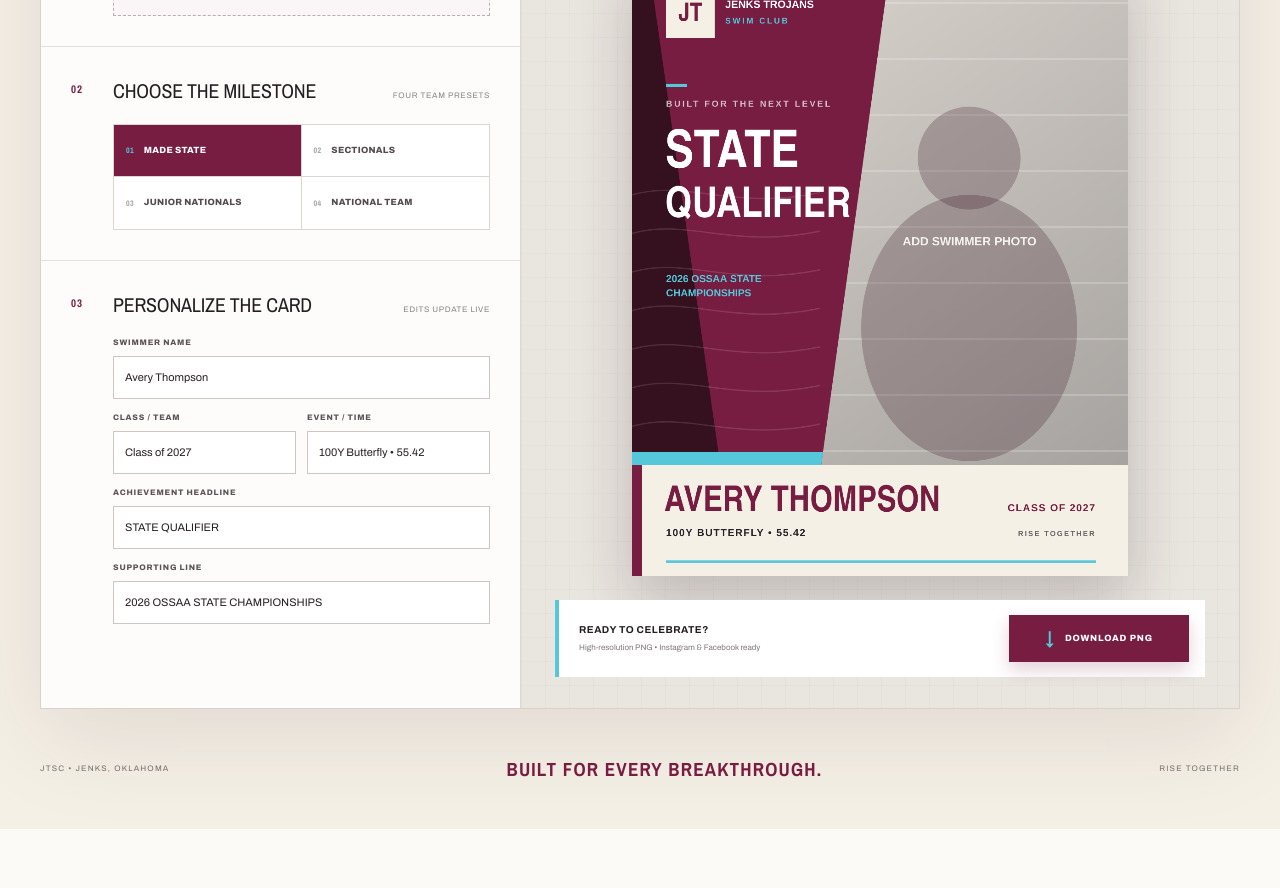
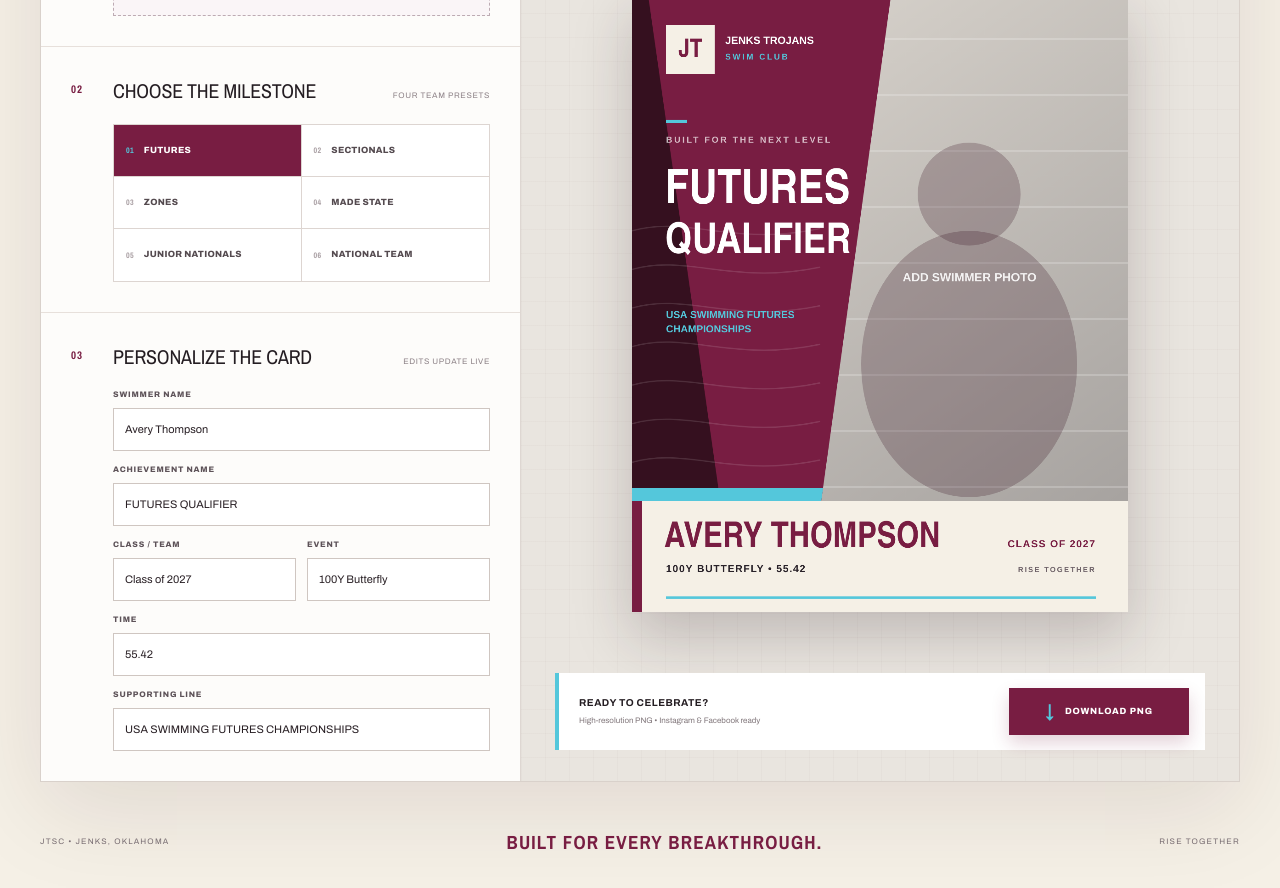
Before and after one commit to sushilh/jtsc-team-hub, a Next.js app: page / in a window 1280 px wide. Shown: the part 480-1368 px from the top of the page. Before the commit the page ends 1309 px from the top, so only its background shows below. Built offline with nearby package versions, Linux system fonts and the light colour scheme.

Commit message:
Add achievement presets and time input

```diff
--- a/app/components/CardStudio.tsx
+++ b/app/components/CardStudio.tsx
@@ -5,10 +5,12 @@ import { ChangeEvent, useEffect, useRef, useState } from "react";
 type CardFormat = "portrait" | "square";
 
 const achievements = [
-  { label: "Made State", headline: "STATE\nQUALIFIER", subline: "2026 OSSAA STATE CHAMPIONSHIPS" },
-  { label: "Sectionals", headline: "SECTIONALS\nBOUND", subline: "2026 CENTRAL ZONE SECTIONALS" },
-  { label: "Junior Nationals", headline: "JUNIOR\nNATIONALS", subline: "QUALIFIED • UNITED WE SWIM" },
-  { label: "National Team", headline: "NATIONAL\nTEAM", subline: "SELECTED • TEAM USA PATHWAY" },
+  { label: "Futures", headline: "FUTURES QUALIFIER", subline: "USA SWIMMING FUTURES CHAMPIONSHIPS" },
+  { label: "Sectionals", headline: "SECTIONALS QUALIFIER", subline: "CENTRAL ZONE SECTIONALS" },
+  { label: "Zones", headline: "ZONES QUALIFIER", subline: "CENTRAL ZONE CHAMPIONSHIPS" },
+  { label: "Made State", headline: "STATE QUALIFIER", subline: "OSSAA STATE CHAMPIONSHIPS" },
+  { label: "Junior Nationals", headline: "JUNIOR NATIONAL QUALIFIER", subline: "USA SWIMMING JUNIOR NATIONALS" },
+  { label: "National Team", headline: "NATIONAL TEAM", subline: "SELECTED • TEAM USA PATHWAY" },
 ] as const;
 
 const initialAchievement = achievements[0];
@@ -180,7 +182,14 @@ function drawCard(
   ctx.fillText("BUILT FOR THE NEXT LEVEL", 74, 328);
   ctx.letterSpacing = "0px";
 
-  const lines = state.headline.toUpperCase().split("\n").slice(0, 3);
+  const headlineWords = state.headline.toUpperCase().trim().split(/\s+/).filter(Boolean);
+  const lines = headlineWords.length <= 1
+    ? [headlineWords[0] || "ACHIEVEMENT"]
+    : headlineWords.length === 2
+      ? headlineWords
+      : headlineWords.length === 3
+        ? headlineWords
+        : [headlineWords.slice(0, 2).join(" "), headlineWords.slice(2).join(" ")];
   ctx.fillStyle = "#FFFFFF";
   ctx.textAlign = "left";
   lines.forEach((line, index) => {
@@ -238,7 +247,8 @@ export default function CardStudio() {
   const [achievementIndex, setAchievementIndex] = useState(0);
   const [headline, setHeadline] = useState<string>(initialAchievement.headline);
   const [subline, setSubline] = useState<string>(initialAchievement.subline);
-  const [eventLine, setEventLine] = useState("100Y Butterfly • 55.42");
+  const [eventName, setEventName] = useState("100Y Butterfly");
+  const [time, setTime] = useState("55.42");
   const [format, setFormat] = useState<CardFormat>("portrait");
   const [photoUrl, setPhotoUrl] = useState("");
   const [photo, setPhoto] = useState<HTMLImageElement | null>(null);
@@ -248,8 +258,9 @@ export default function CardStudio() {
 
   useEffect(() => {
     if (!canvasRef.current) return;
+    const eventLine = [eventName.trim(), time.trim()].filter(Boolean).join(" • ");
     drawCard(canvasRef.current, { name, classYear, headline, subline, eventLine, format, image: photo, zoom, verticalPosition });
-  }, [name, classYear, headline, subline, eventLine, format, photo, zoom, verticalPosition]);
+  }, [name, classYear, headline, subline, eventName, time, format, photo, zoom, verticalPosition]);
 
   useEffect(() => () => { if (photoUrl) URL.revokeObjectURL(photoUrl); }, [photoUrl]);
 
@@ -344,11 +355,12 @@ export default function CardStudio() {
             <span className="section-number">03</span>
             <div className="section-heading"><h2>Personalize the card</h2><span>Edits update live</span></div>
             <label className="studio-field"><span>Swimmer name</span><input value={name} maxLength={32} onChange={(e) => setName(e.target.value)} /></label>
+            <label className="studio-field"><span>Achievement name</span><input value={headline.replaceAll("\n", " ")} maxLength={34} onChange={(e) => { setHeadline(e.target.value.toUpperCase()); setAchievementIndex(-1); }} /></label>
             <div className="field-row">
               <label className="studio-field"><span>Class / team</span><input value={classYear} maxLength={24} onChange={(e) => setClassYear(e.target.value)} /></label>
-              <label className="studio-field"><span>Event / time</span><input value={eventLine} maxLength={34} onChange={(e) => setEventLine(e.target.value)} /></label>
+              <label className="studio-field"><span>Event</span><input value={eventName} maxLength={24} onChange={(e) => setEventName(e.target.value)} /></label>
             </div>
-            <label className="studio-field"><span>Achievement headline</span><input value={headline.replace("\n", " ")} maxLength={28} onChange={(e) => setHeadline(e.target.value.toUpperCase().replace(" ", "\n"))} /></label>
+            <label className="studio-field"><span>Time</span><input value={time} maxLength={16} inputMode="decimal" placeholder="e.g. 55.42" onChange={(e) => setTime(e.target.value)} /></label>
             <label className="studio-field"><span>Supporting line</span><input value={subline} maxLength={48} onChange={(e) => setSubline(e.target.value)} /></label>
           </div>
         </aside>
--- a/app/globals.css
+++ b/app/globals.css
@@ -286,7 +286,7 @@ a { color: inherit; text-decoration: none; }
 .achievement-grid { display: grid; grid-template-columns: 1fr 1fr; border: 1px solid #ddd5d1; }
 .achievement-grid button { min-height: 52px; display: flex; align-items: center; gap: 10px; padding: 0 12px; border: 0; border-right: 1px solid #ddd5d1; border-bottom: 1px solid #ddd5d1; background: white; color: #544a4f; text-align: left; font-size: 9px; font-weight: 800; text-transform: uppercase; letter-spacing: .03em; }
 .achievement-grid button:nth-child(2n) { border-right: 0; }
-.achievement-grid button:nth-child(n+3) { border-bottom: 0; }
+.achievement-grid button:nth-child(n+5) { border-bottom: 0; }
 .achievement-grid button span { color: #a99fa3; font-family: var(--font-display), sans-serif; font-size: 8px; }
 .achievement-grid button:hover { background: #fbf5f7; }
 .achievement-grid button.active { background: var(--studio-maroon); color: white; }
```
Also changed, not shown: 1 other file (tests, documents, lock files or other folders).
